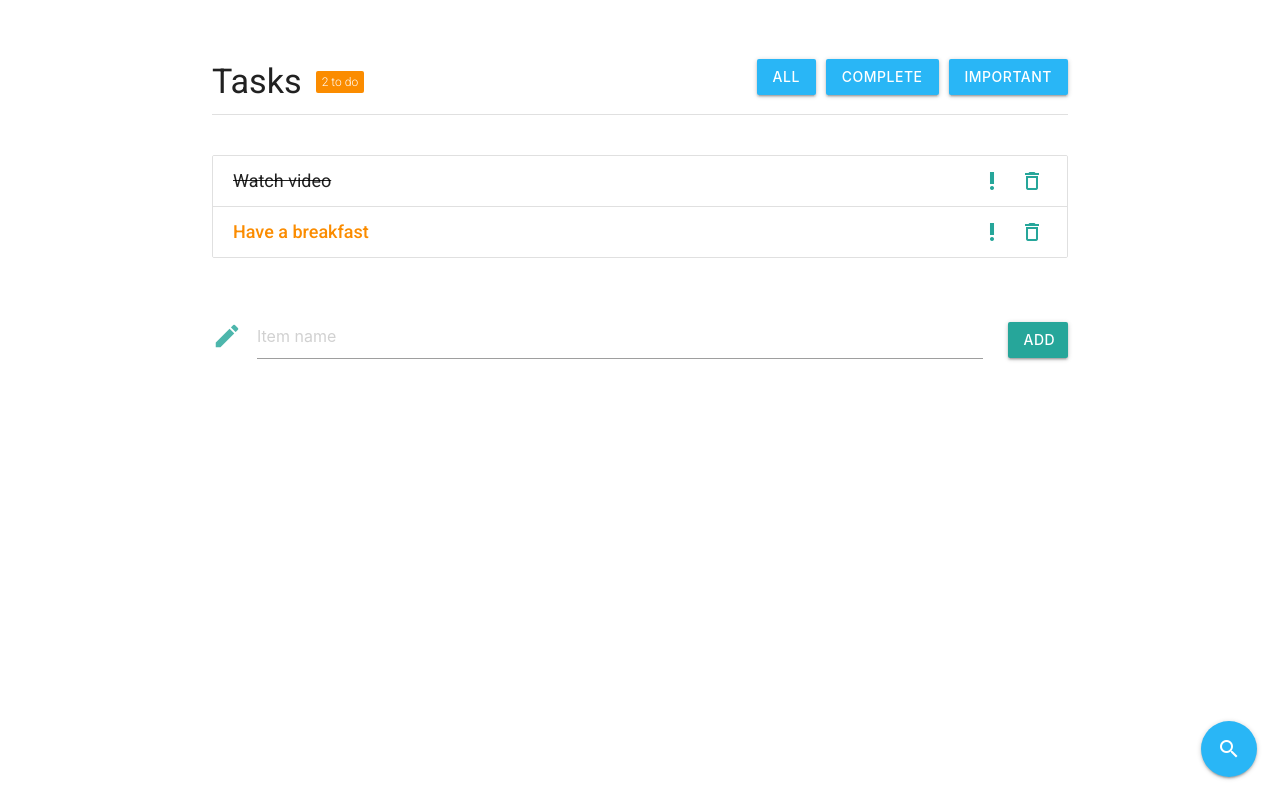
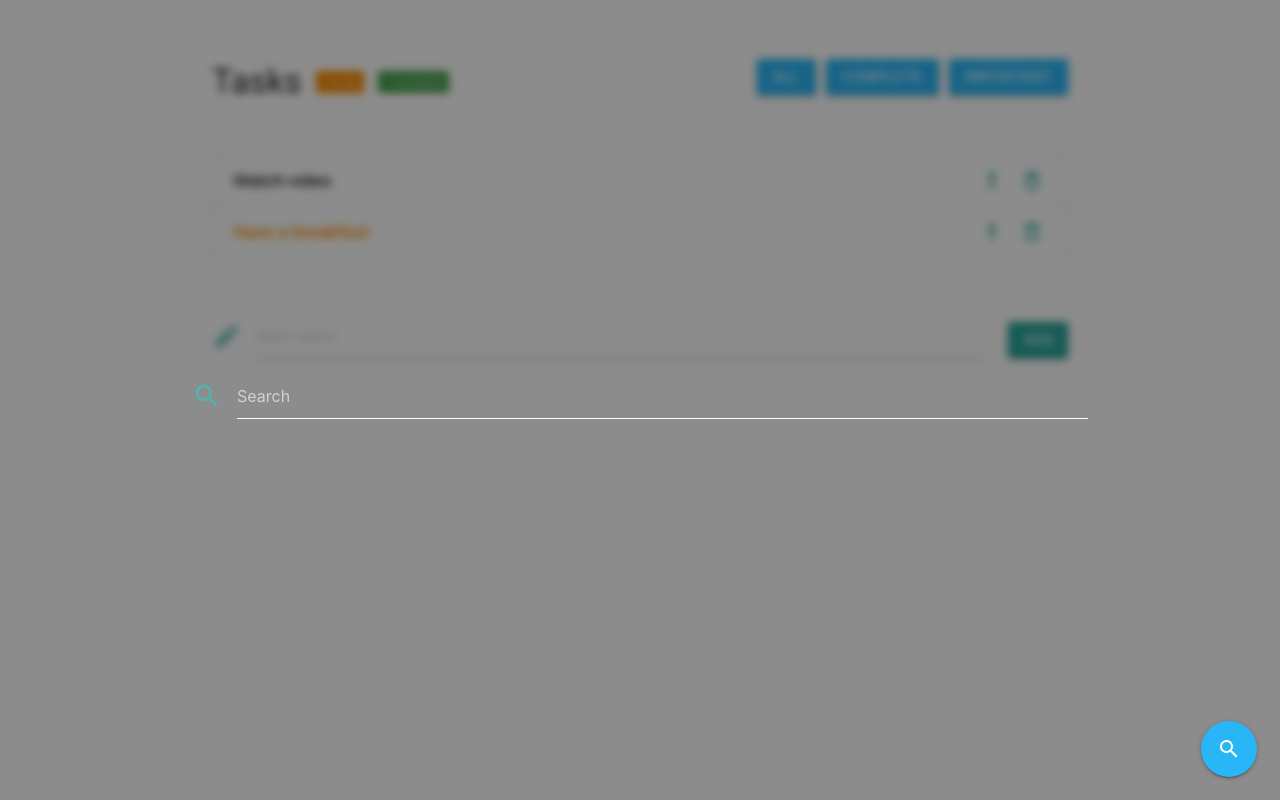
Before and after one commit to akrynskyi/react-practice, a React (Create React App) app: page / in a window 1280 px wide. Both pictures are taken after a click on the button "search". Built offline with nearby package versions, Linux system fonts and the light colour scheme.

Commit message:
complete

```diff
--- a/src/App.jsx
+++ b/src/App.jsx
@@ -14,7 +14,21 @@ class App extends Component {
       todos: [
         {id: 1, name: 'Watch video', complete: true, important: false},
         {id: 2, name: 'Have a breakfast', complete: false, important: true},
-      ]
+      ],
+      filterOption: 'ALL',
+      searchString: null
+    };
+  }
+
+  calcCompletedTodos() {
+    return this.state.todos.reduce((total, todo) => (todo.complete ? total + 1 : total), 0);
+  }
+
+  toggleProp(todos, id, propName) {
+    const item = todos.find(item => item.id === id);
+
+    return {
+      todos: todos.map(it => it.id === id ? {...item, [propName]: !item[propName]} : it)
     };
   }
 
@@ -22,14 +36,52 @@ class App extends Component {
     this.setState(({todos}) => ({ todos: [...todos, item] }));
   }
 
+  markAsImportant = (id) => {
+    this.setState(({todos}) => this.toggleProp(todos, id, 'important'));
+  }
+
+  markAsDone = (id) => {
+    this.setState(({todos}) => this.toggleProp(todos, id, 'complete'));
+  }
+
+  deleteItem = (id) => {
+    this.setState(({todos}) => ({ todos: todos.filter(item => item.id !== id) }));
+  }
+
+  setFilterOption = (filterOption) => this.setState({ filterOption });
+
+  setSearchString = (searchString) => this.setState({ searchString, filterOption: 'SEARCH' });
+
+  filterTodos(todos, option, searchStr) {
+    if (option === 'IMPORTANT') {
+      return todos.filter(todo => todo.important);
+    }
+
+    if (option === 'COMPLETE') {
+      return todos.filter(todo => todo.complete);
+    }
+
+    if (option === 'SEARCH') {
+      return todos.filter(todo => todo.name.toLowerCase().includes(searchStr.toLowerCase()));
+    }
+
+    return todos;
+  }
+
   render() {
     return (
       <div className="container view">
         <AppHeader
           todosTotal={this.state.todos.length}
+          completeTotal={this.calcCompletedTodos()}
+          onFilter={this.setFilterOption}
+          onSearch={this.setSearchString}
         />
         <TodoList
-          todos={this.state.todos}
+          todos={this.filterTodos(this.state.todos, this.state.filterOption, this.state.searchString)}
+          onImportantMark={this.markAsImportant}
+          onCompleteMark={this.markAsDone}
+          onItemDeleted={this.deleteItem}
         />
         <AddTodo
           onItemAdded={this.addItem}
--- a/src/components/app-header/app-header.jsx
+++ b/src/components/app-header/app-header.jsx
@@ -1,7 +1,9 @@
 import React from 'react';
 import './app-header.css';
 
-export const AppHeader = ({todosTotal}) => {
+import TodoItemsFilter from '../todo-items-filter';
+
+export const AppHeader = ({todosTotal, completeTotal, onFilter, onSearch}) => {
   return (
     <>
       <div className="row-wrap">
@@ -10,24 +12,16 @@ export const AppHeader = ({todosTotal}) => {
           <span
             className="new badge orange darken-1"
             data-badge-caption="to do"
-          >{todosTotal}</span>
+          >{todosTotal - completeTotal}</span>
+          <span
+            className="new badge green darken-1"
+            data-badge-caption="complete"
+          >{completeTotal}</span>
         </h4>
-        <div>
-          <button className="waves-effect waves-light btn light-blue lighten-1">
-            All
-          </button>
-          <button className="waves-effect waves-light btn light-blue lighten-1">
-            Complete
-          </button>
-          <button className="waves-effect waves-light btn light-blue lighten-1">
-            Important
-          </button>
-          <div className="fixed-action-btn">
-            <button className="btn-floating btn-large light-blue lighten-1">
-              <i className="large material-icons">search</i>
-            </button>
-          </div>
-        </div>
+        <TodoItemsFilter
+          filterItems={onFilter}
+          searchItems={onSearch}
+        />
       </div>
       <div className="divider"></div>
     </>
--- /dev/null
+++ b/src/components/search-panel/index.js
@@ -0,0 +1,3 @@
+import { SearchPanel } from './search-panel';
+
+export default SearchPanel;
--- /dev/null
+++ b/src/components/search-panel/search-panel.css
@@ -0,0 +1,17 @@
+.overlay {
+  position: fixed;
+  top: 0;
+  left: 0;
+  right: 0;
+  bottom: 0;
+  background-color: rgba(0, 0, 0, .45);
+  display: flex;
+  align-items: center;
+  justify-content: center;
+  backdrop-filter: blur(4px);
+  z-index: 15;
+}
+
+.search input[type=text] {
+  border-bottom: 1px solid #fff;
+}
--- /dev/null
+++ b/src/components/search-panel/search-panel.jsx
@@ -0,0 +1,32 @@
+import React from 'react';
+import './search-panel.css';
+
+export const SearchPanel = ({search, closePanel}) => {
+
+  const handleSearch = (e) => search(e.target.value);
+
+  const handleSubmit = (e) => {
+    e.preventDefault();
+    closePanel();
+  }
+
+  return (
+    <div className="overlay">
+      <form
+        className="panel container"
+        onSubmit={handleSubmit}
+      >
+        <div className="input-field search">
+            <i
+              className="material-icons prefix teal-text text-lighten-2"
+            >search</i>
+            <input
+              type="text"
+              placeholder="Search"
+              onChange={handleSearch}
+            />
+        </div>
+      </form>
+    </div>
+  );
+}
--- /dev/null
+++ b/src/components/todo-items-filter/index.js
@@ -0,0 +1,3 @@
+import { TodoItemsFilter } from './todo-items-filter';
+
+export default TodoItemsFilter;
--- /dev/null
+++ b/src/components/todo-items-filter/todo-items-filter.jsx
@@ -0,0 +1,54 @@
+import React, { Component } from 'react';
+import SearchPanel from '../search-panel';
+
+export class TodoItemsFilter extends Component {
+
+  constructor() {
+    super();
+
+    this.state = {
+      searchPanel: false
+    }
+  }
+
+  render() {
+    const { filterItems, searchItems } = this.props;
+
+    return (
+      <div>
+        <button
+          className="waves-effect waves-light btn light-blue lighten-1"
+          onClick={() => filterItems('ALL')}
+        >
+          All
+        </button>
+        <button
+          className="waves-effect waves-light btn light-blue lighten-1"
+          onClick={() => filterItems('COMPLETE')}
+        >
+          Complete
+        </button>
+        <button
+          className="waves-effect waves-light btn light-blue lighten-1"
+          onClick={() => filterItems('IMPORTANT')}
+        >
+          Important
+        </button>
+        <div className="fixed-action-btn">
+          <button
+            className="btn-floating btn-large light-blue lighten-1"
+            onClick={() => this.setState(({searchPanel}) => ({ searchPanel: !searchPanel }))}
+          >
+            <i className="large material-icons">search</i>
+          </button>
+        </div>
+        {
+          this.state.searchPanel && <SearchPanel
+            search={searchItems}
+            closePanel={() => this.setState({ searchPanel: false })}
+          />
+        }
+      </div>
+    );
+  }
+}
--- a/src/components/todo-list-item/todo-list-item.jsx
+++ b/src/components/todo-list-item/todo-list-item.jsx
@@ -1,7 +1,7 @@
 import React from 'react';
 import './todo-list-item.css';
 
-export const TodoListItem = ({name, complete, important}) => {
+export const TodoListItem = ({name, complete, important, markImportant, deleteItem}) => {
   const completeClass = complete ? 'complete' : '';
   const importantClass = important ? 'important' : '';
 
@@ -11,10 +11,16 @@ export const TodoListItem = ({name, complete, important}) => {
         className={`${completeClass} ${importantClass}`}
       >{name}</span>
       <div>
-        <button className="secondary-content btn-icon">
+        <button
+          className="secondary-content btn-icon"
+          onClick={deleteItem}
+        >
           <i className="material-icons">delete_outline</i>
         </button>
-        <button className="secondary-content btn-icon">
+        <button
+          className="secondary-content btn-icon"
+          onClick={markImportant}
+        >
           <i className="material-icons">priority_high</i>
         </button>
       </div>
--- a/src/components/todo-list/todo-list.jsx
+++ b/src/components/todo-list/todo-list.jsx
@@ -3,18 +3,38 @@ import './todo-list.css';
 
 import TodoListItem from '../todo-list-item';
 
-export const TodoList = ({todos}) => {
+export const TodoList = ({todos, onImportantMark, onCompleteMark, onItemDeleted}) => {
+
+  const onMark = (e, id) => {
+    e.stopPropagation();
+    onImportantMark(id);
+  }
+
   return (
-    <ul className="collection list">
+    <>
+      {
+        todos.length
+        ? <ul className="collection list">
             {todos.map(todo => {
               const {id, ...todoData} = todo;
 
               return (
-          <li className="collection-item item" key={id}>
-            <TodoListItem {...todoData} />
+                <li
+                  className="collection-item item"
+                  key={id}
+                  onClick={() => onCompleteMark(id)}
+                >
+                  <TodoListItem
+                    {...todoData}
+                    markImportant={(e) => onMark(e, id)}
+                    deleteItem={() => onItemDeleted(id)}
+                  />
                 </li>
               )
             })}
           </ul>
+        : <p>No todos...</p>
+      }
+    </>
   );
 }
```
Also changed, not shown: 1 other file (tests, documents, lock files or other folders). Lines whose indentation alone changed are shown as unchanged.
